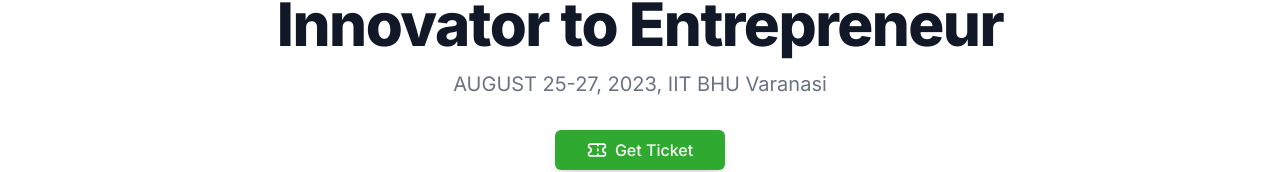
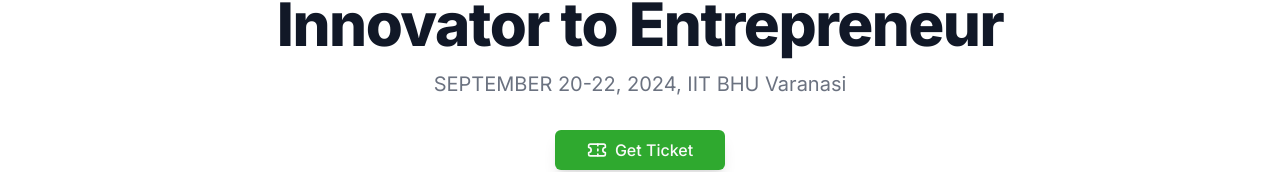
Before and after one commit to shivam06010/Techstars_Weekend, a Next.js app: page / in a window 1280 px wide. Shown: the part 490-662 px from the top of the page. Built offline with nearby package versions, Linux system fonts and the light colour scheme; no server answers.

Commit message:
NAME UPDATED

```diff
--- a/components/landingPage/Hero.tsx
+++ b/components/landingPage/Hero.tsx
@@ -61,7 +61,7 @@
           Innovator to Entrepreneur
         </h1>
         <p className="mb-8 text-lg font-normal text-gray-500 lg:text-xl sm:px-16 xl:px-48 dark:text-gray-400">
-          AUGUST 25-27, 2023, IIT BHU Varanasi
+          SEPTEMBER 20-22, 2024, IIT BHU Varanasi
         </p>
         <div className="flex flex-col mb-8 lg:mb-16 space-y-4 sm:flex-row sm:justify-center sm:space-y-0 sm:space-x-4">
           <Link href={"/payment"}>
```
